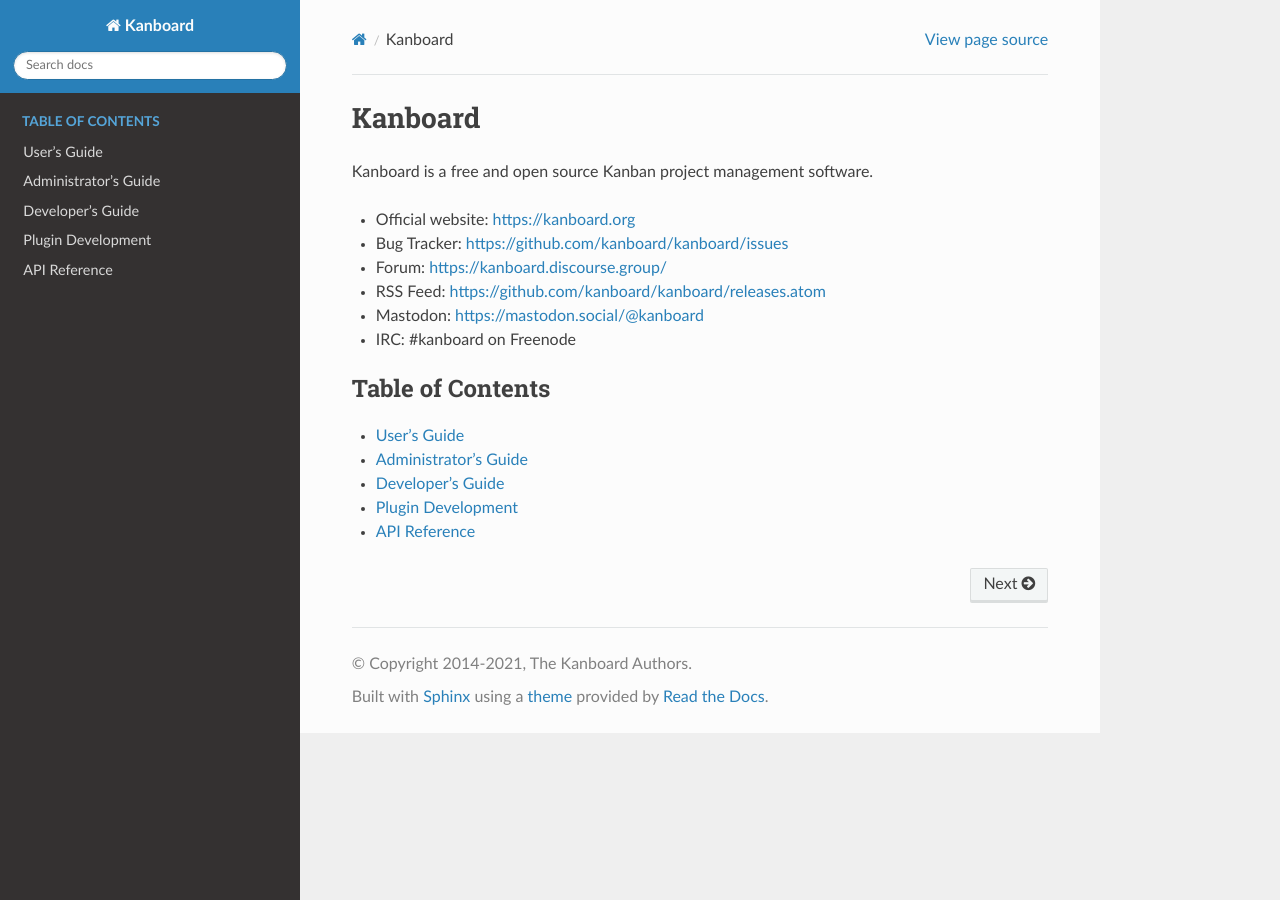
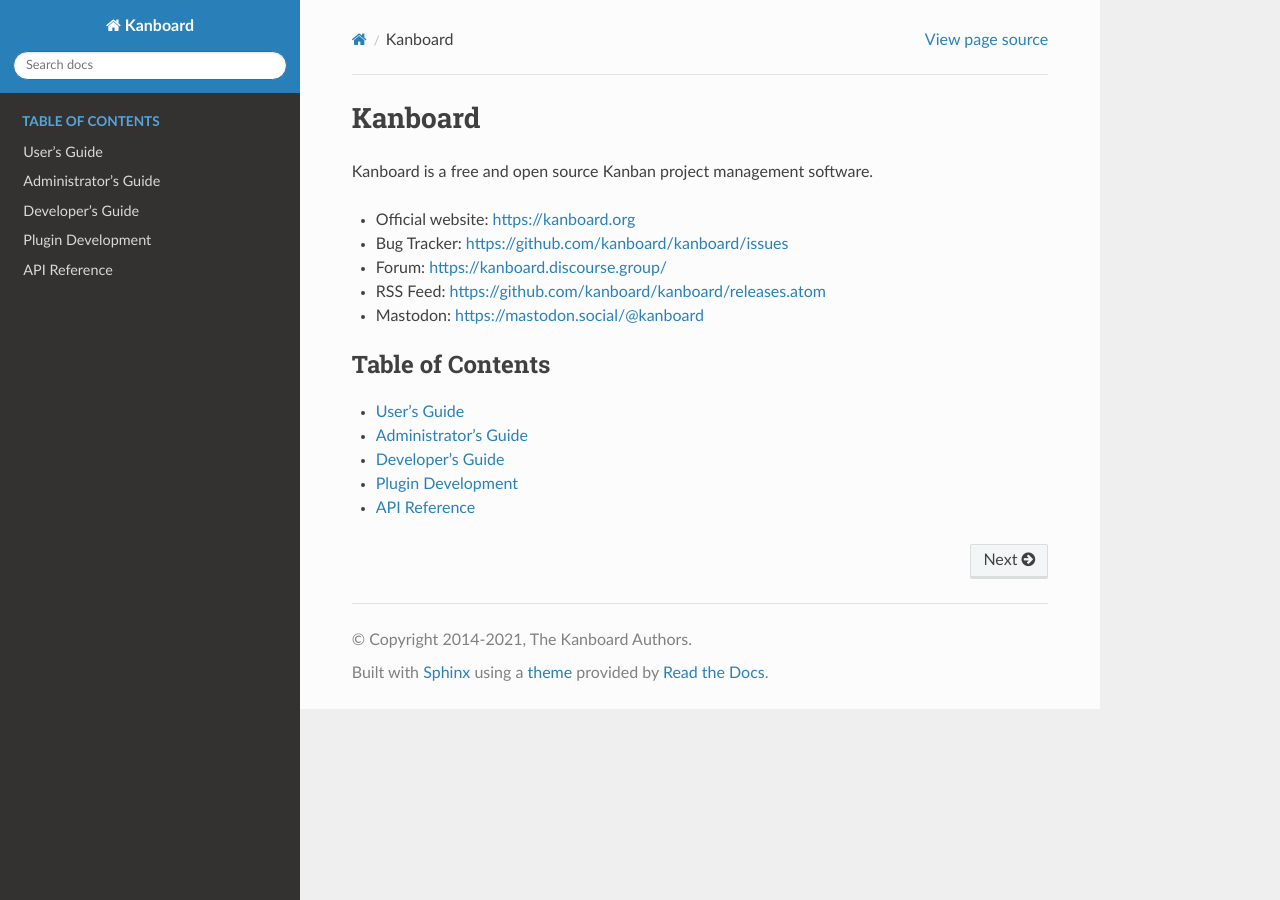
Before and after one commit to kanboard/documentation, a Sphinx documentation site: the page built from source/index.rst, in a window 1280 px wide. Built offline with Sphinx 7.4.7 and the Read the Docs theme 2.0.0, drawn with Linux system fonts in a browser that asks for light colours.

Commit message:
Remove link IRC channel

```diff
--- a/source/index.rst
+++ b/source/index.rst
@@ -8,7 +8,6 @@
 - Forum: https://kanboard.discourse.group/
 - RSS Feed: https://github.com/kanboard/kanboard/releases.atom
 - Mastodon: https://mastodon.social/@kanboard
-- IRC: #kanboard on Freenode
 
 .. toctree::
     :maxdepth: 1
```
